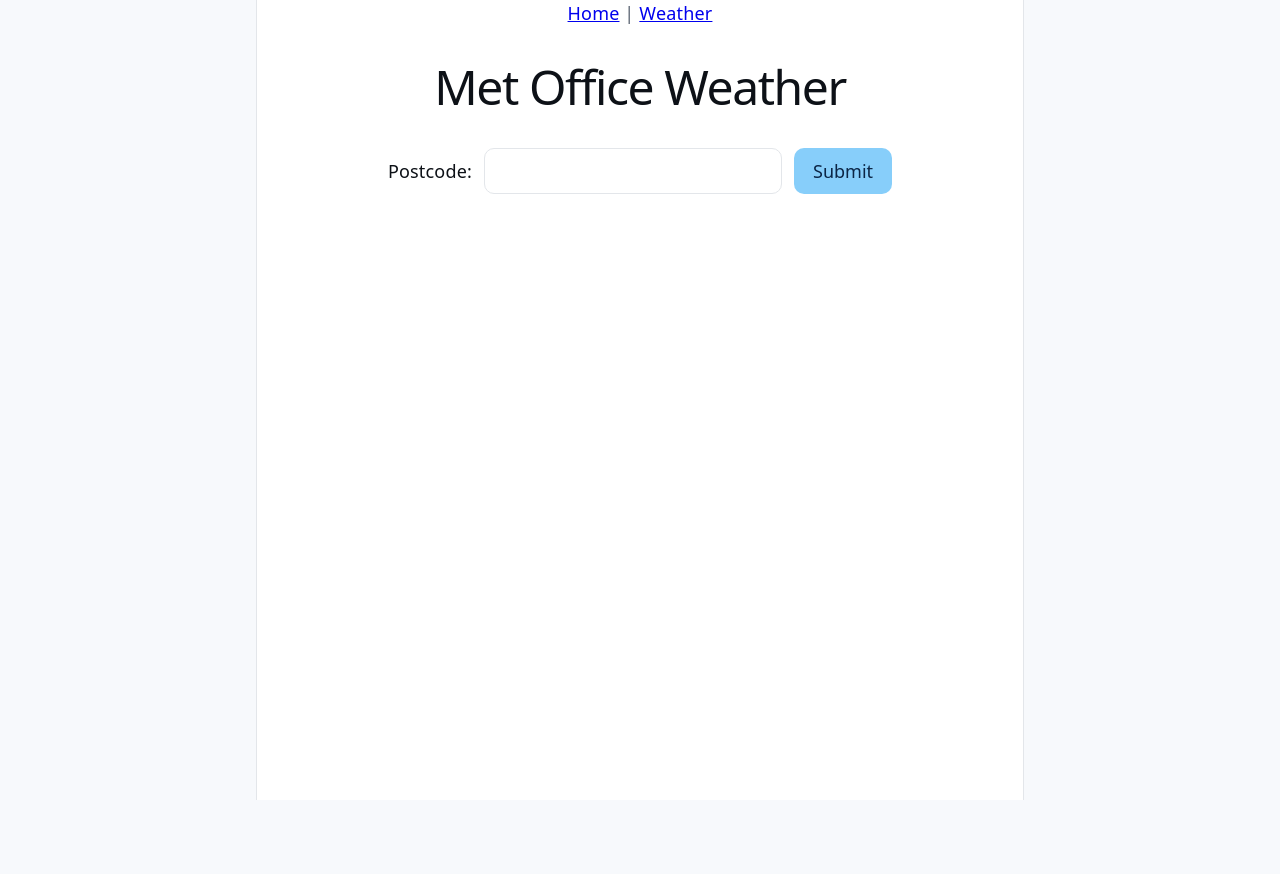
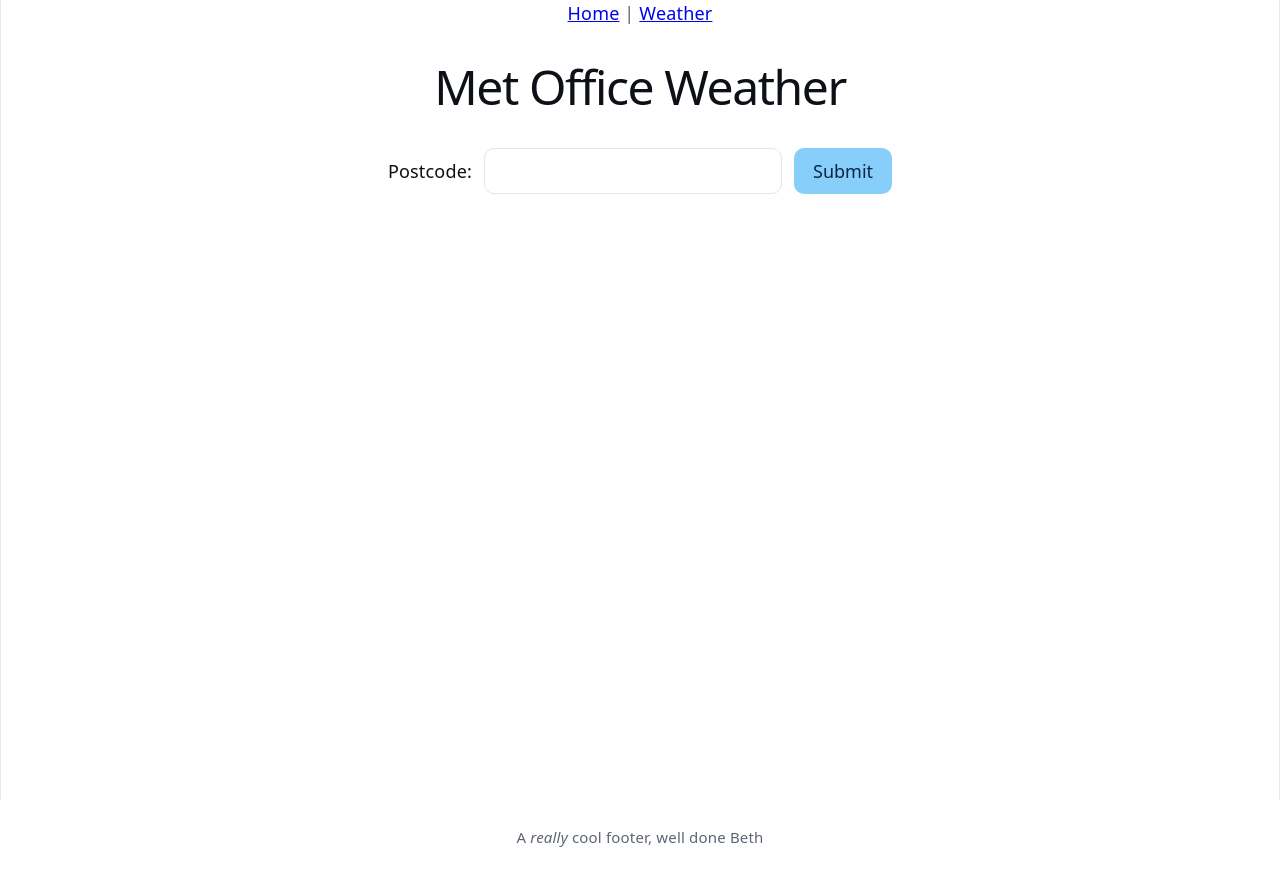
Before and after one commit to bethclarke-s/ns-met-office-weather, a React (Vite) app in the folder metoffice/: page /weather in a window 1280 px wide. Before the commit the page ends 800 px from the top, so only its background shows below. Built offline with nearby package versions, Linux system fonts and the light colour scheme.

Commit message:
Added footer

```diff
--- a/metoffice/index.html
+++ b/metoffice/index.html
@@ -8,6 +8,10 @@
   </head>
   <body>
     <div id="root"></div>
+    <footer>
+      <p>A <i>really</i> cool footer, well done Beth</p>
+      <a href =
+    </footer>
     <script type="module" src="/src/main.tsx"></script>
   </body>
 </html>
--- a/metoffice/src/index.css
+++ b/metoffice/src/index.css
@@ -68,9 +68,8 @@
 }
 
 #root {
-  width: 768px;
   max-width: 100%;
-  min-height: 100svh;
+  min-height: 100dvh;
   margin: 0 auto;
   padding: 0 24px 64px;
   box-sizing: border-box;
@@ -84,6 +83,13 @@
 /* ---------------------------------------------------------------
    Typography
    --------------------------------------------------------------- */
+footer {
+  padding: 24px;
+  text-align: center;
+  font-size: 15px;
+  color: var(--text);
+  background: white;
+}
 
 h1,
 h2 {
```
